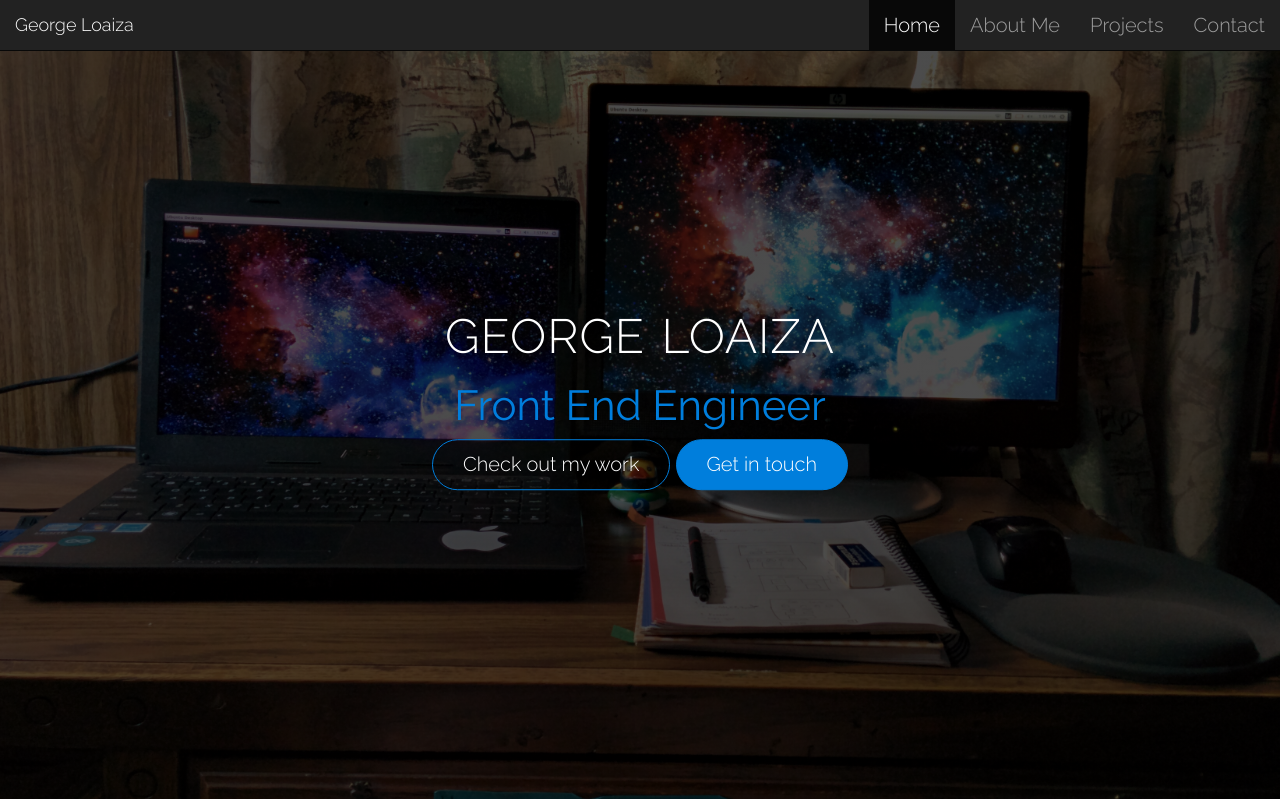
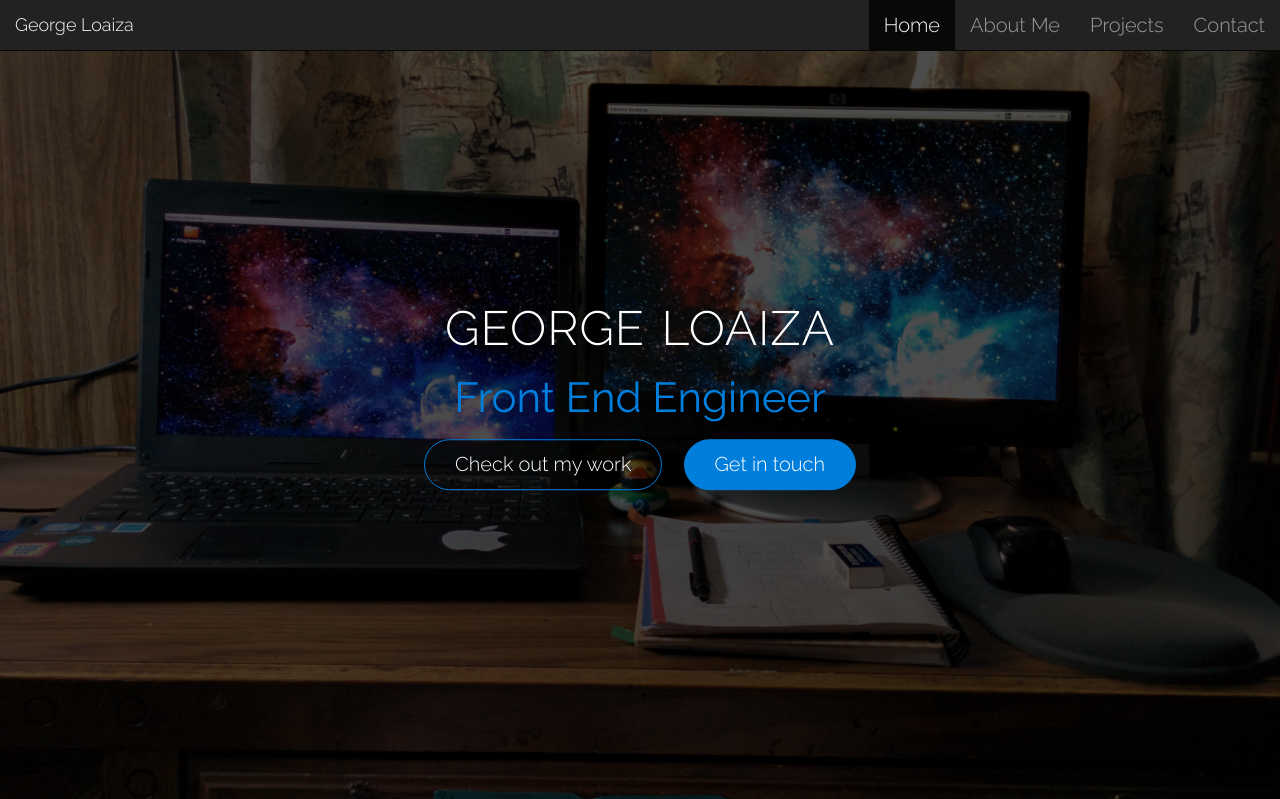
Before and after one commit to loaizageorge/Website, a PHP site: page / in a window 1280 px wide. Shown: the top 799 px of the page. Run offline with PHP 8.4, Linux system fonts and the light colour scheme; some libraries are stand-ins or nearby versions.

Commit message:
Update style.css

```diff
--- a/css/style.css
+++ b/css/style.css
@@ -66,11 +66,7 @@ h2{
     font-weight: 300;
     text-decoration: none;
     border-radius: 200px;
-<<<<<<< HEAD
     margin: 8px;
-=======
-    margin: 10px;
->>>>>>> 287773d5d750411e8c9eff0e2321bb641a0ea09c
 }
 
 
```
